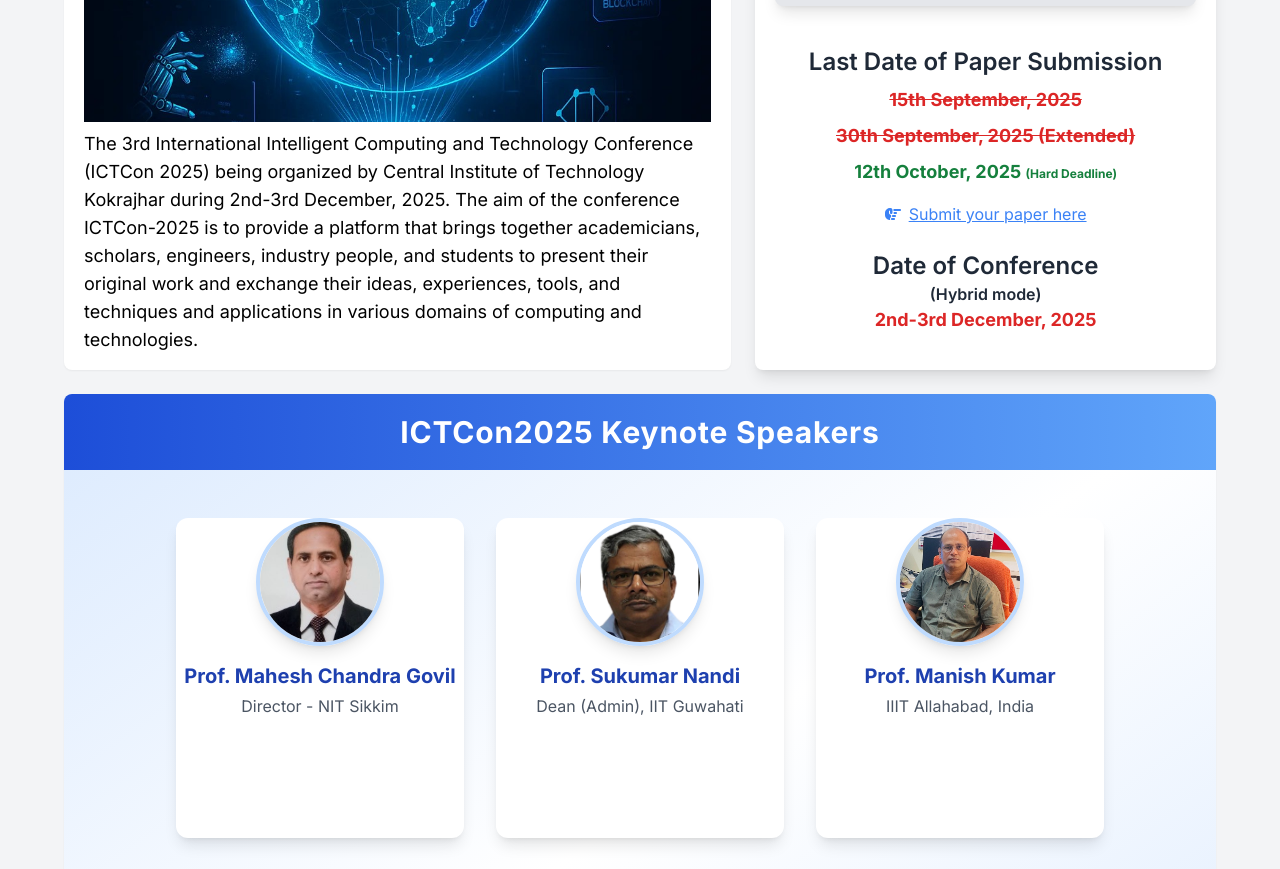
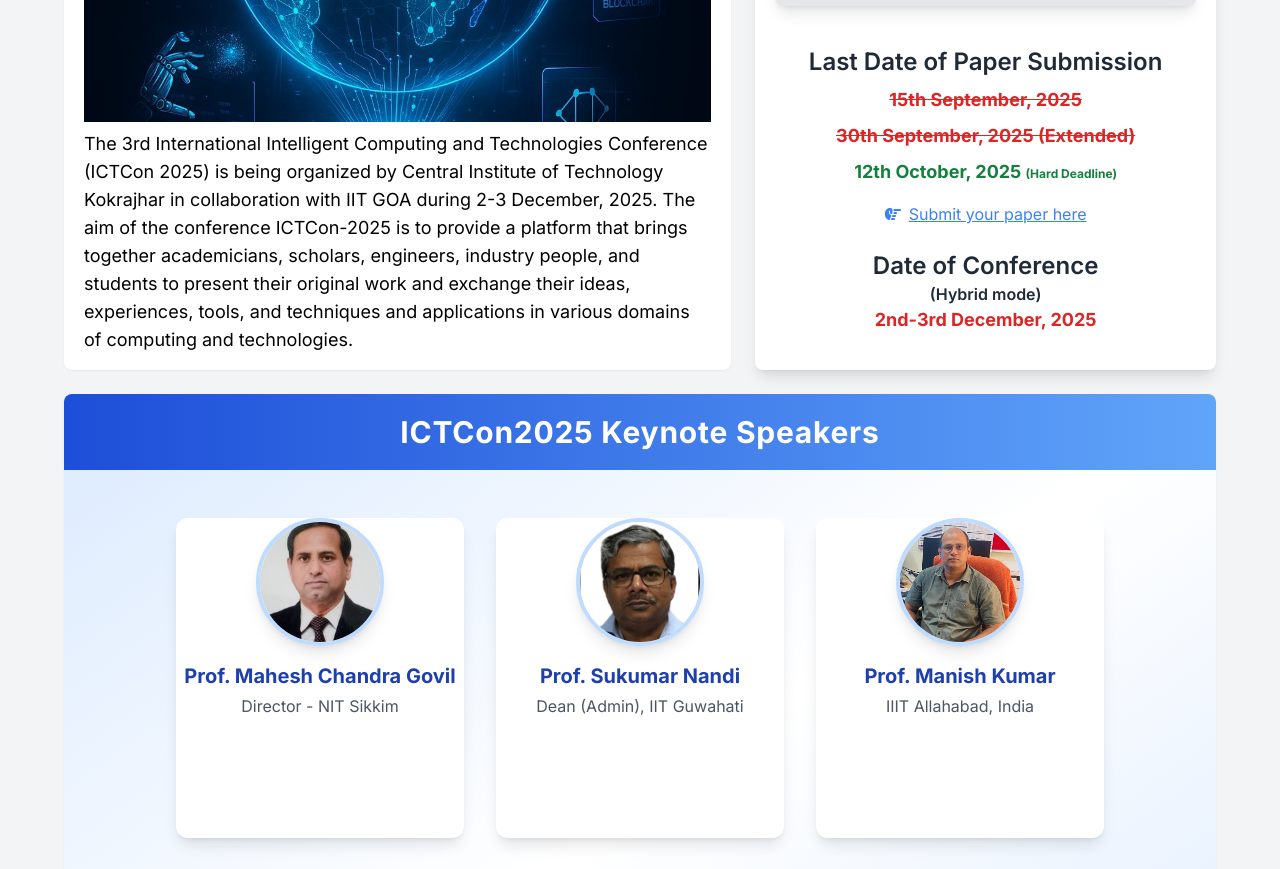
Before and after one commit to ictcon-cit/ictcon_2026, a Next.js app: page / in a window 1280 px wide. Shown: the part 1020-1889 px from the top of the page. Built offline with nearby package versions, Linux system fonts and the light colour scheme.

Commit message:
uPDATED About

```diff
--- a/src/components/newui/aboutsection.tsx
+++ b/src/components/newui/aboutsection.tsx
@@ -24,7 +24,7 @@
     title: "ABOUT THE CONFERENCE",
     image: "/images/icons/new_ictcon.jpg",
     imageAlt: "ICTCon Conference Banner",
-    description: `The 3rd International Intelligent Computing and Technology Conference (ICTCon 2025) being organized by Central Institute of Technology Kokrajhar during 2nd-3rd December, 2025. The aim of the conference ICTCon-2025 is to provide a platform that brings together academicians, scholars, engineers, industry people, and students to present their original work and exchange their ideas, experiences, tools, and techniques and applications in various domains of computing and technologies.`,
+    description: `The 3rd International Intelligent Computing and Technologies Conference (ICTCon 2025) is being organized by Central Institute of Technology Kokrajhar in collaboration with IIT GOA during 2-3 December, 2025. The aim of the conference ICTCon-2025 is to provide a platform that brings together academicians, scholars, engineers, industry people, and students to present their original work and exchange their ideas, experiences, tools, and techniques and applications in various domains of computing and technologies.`,
   },
   btr: {
     title: "ABOUT BTR, ASSAM",
```
